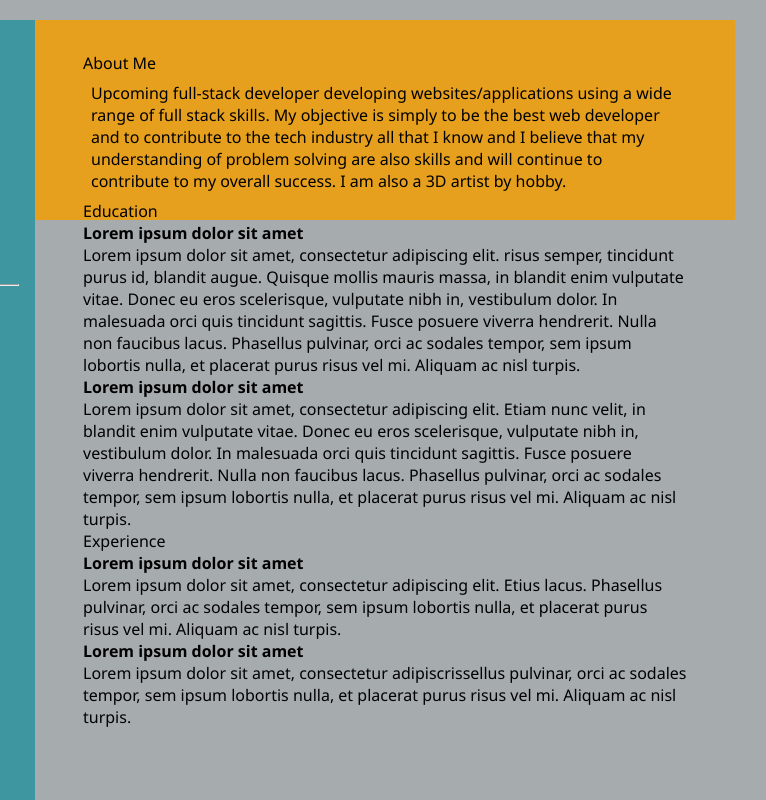
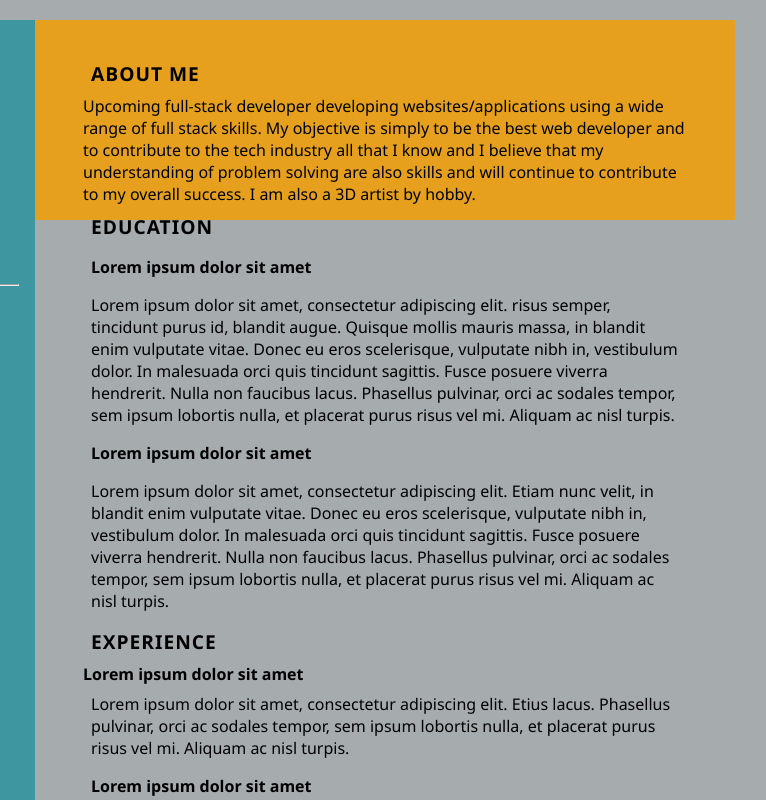
Before and after one commit to RahulDhiman348/Fieldset-Output-tag-Optgroup-Select-Text-area-Selectors-Basic-Selectors-C-...---Post-Class---, a plain HTML site: page index.html in a window 1280 px wide. Shown: the top 800 px of the page, 329-1095 px from the left. Drawn offline with Linux system fonts and the light colour scheme.

Commit message:
Update style.css

```diff
--- a/style.css
+++ b/style.css
@@ -102,7 +102,7 @@ h3{
     padding: 2rem 3rem;
 }
 
-.rtitle{
+.right-title{
     text-transform:uppercase;
     font-size:1.2rem;
     font-weight:700;
@@ -110,7 +110,7 @@ h3{
     letter-spacing:1px;
 }
 
-.paragraph{
+.para{
     padding:0.5rem;
 }
 
```
